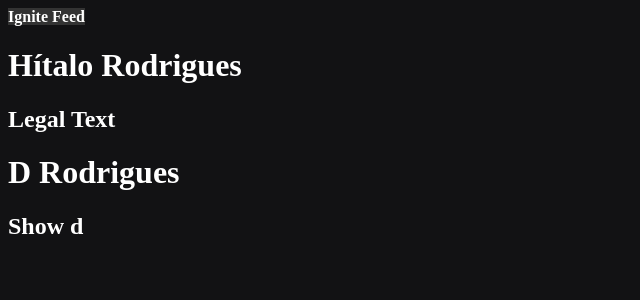
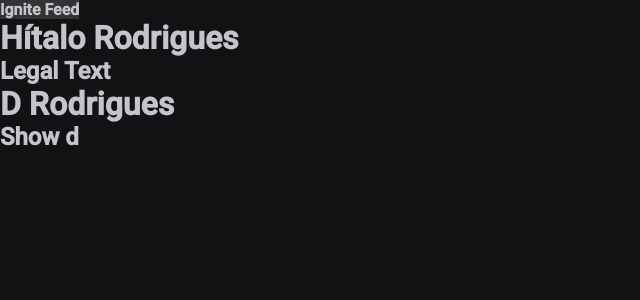
Before and after one commit to Hzimr/FundamentosReactJs01-Ignite2023-, a React (Vite) app: page / in a window 1280 px wide. Shown: the top 300 px of the page, without its empty margins (0-640 px from the left). Built offline with nearby package versions, Linux system fonts and the light colour scheme.

Commit message:
style: global css

```diff
--- a/index.html
+++ b/index.html
@@ -2,8 +2,15 @@
 <html lang="en">
   <head>
     <meta charset="UTF-8" />
+
+    <link rel="preconnect" href="https://fonts.googleapis.com" />
+    <link rel="preconnect" href="https://fonts.gstatic.com" crossorigin />
+
     <link rel="icon" type="image/svg+xml" href="/vite.svg" />
     <meta name="viewport" content="width=device-width, initial-scale=1.0" />
+
+    <link href="https://fonts.googleapis.com/css2?family=Roboto:wght@400;500&   display=swap" rel="stylesheet" />
+
     <title>Hello World</title>
   </head>
   <body>
--- a/src/App.jsx
+++ b/src/App.jsx
@@ -1,6 +1,6 @@
 import { Header } from './components/header'
 import { Post } from './post'
-import './styles.css'
+import './global.css'
 
 export function App() {
 
--- /dev/null
+++ b/src/global.css
@@ -0,0 +1,33 @@
+:root {
+  --white: #fff;
+  --gray-100: #e1e1e6;
+  --gray-300: #c4c4cc;
+  --gray-400: #8d8d99;
+  --gray-600: #323238;
+  --gray-700: #29292e;
+  --gray-800: #202024;
+  --gray-900: #121214;
+
+  --green-500: #00875f;
+}
+
+* {
+  margin: 0;
+  padding: 0;
+  box-sizing: border-box;
+}
+
+body {
+  background: var(--gray-900);
+  color: var(--gray-300);
+  -webkit-font-smoothing: antialiased;
+}
+
+body,
+input,
+textarea,
+button {
+  font-family: "Roboto", sans-serif;
+  font-weight: 400;
+  font-size: 1rem;
+}
--- a/src/styles.css
+++ /dev/null
@@ -1,4 +0,0 @@
-body {
-  background: #121214;
-  color: #fff;
-}
```
